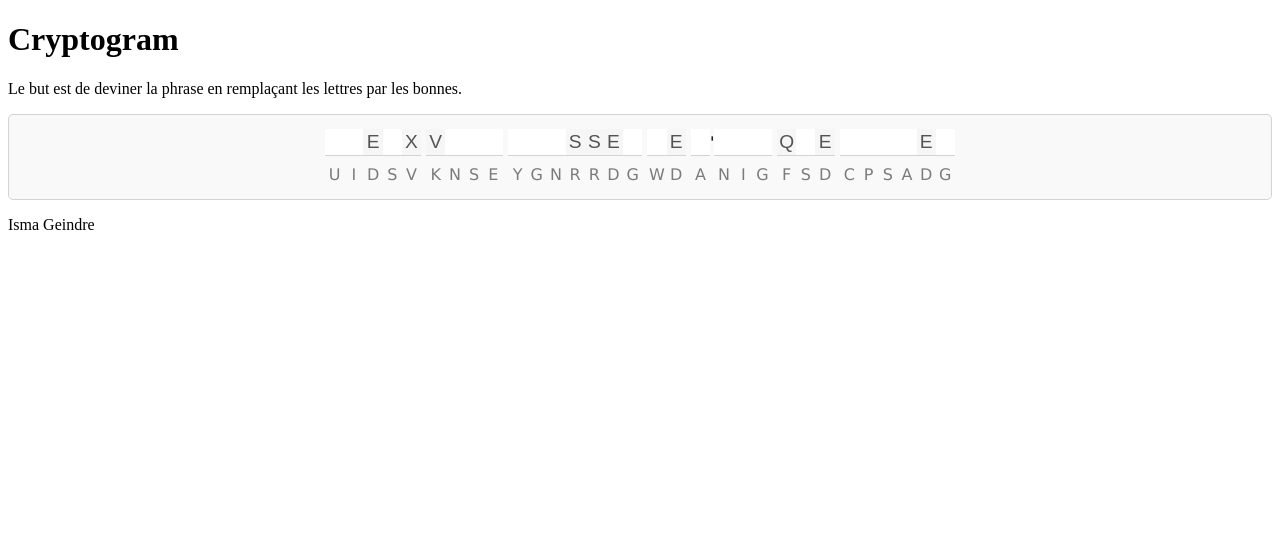
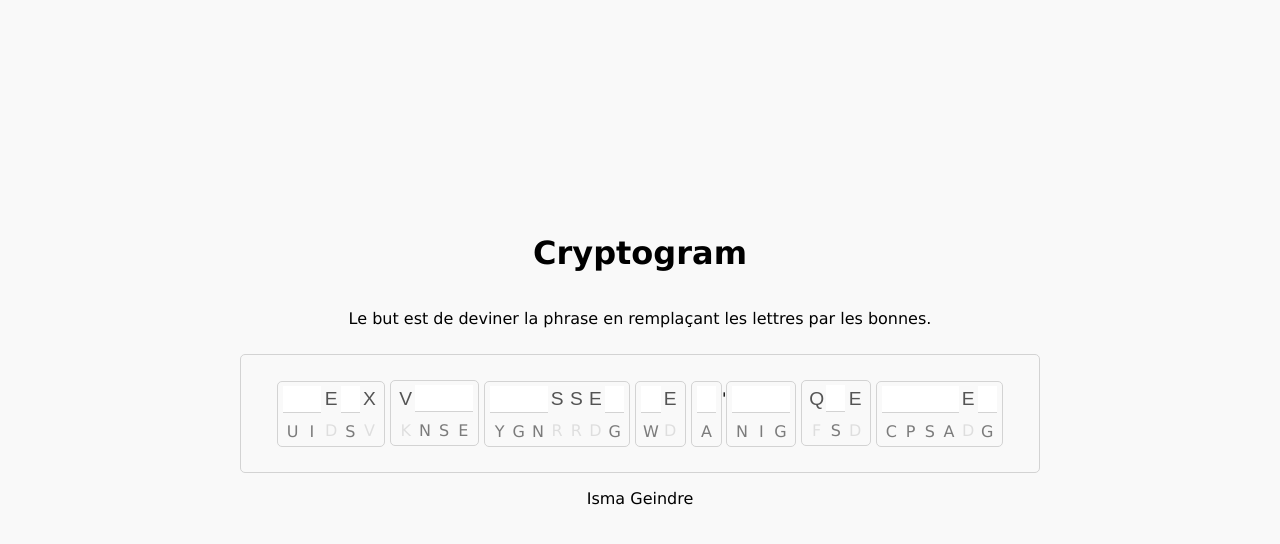
Before and after one commit to Mstrdav/cryptogram, a plain HTML site: page colin.html in a window 1280 px wide. Drawn offline with Linux system fonts and the light colour scheme; no server answers.

Commit message:
centered layout

```diff
--- a/css/board.css
+++ b/css/board.css
@@ -1,8 +1,27 @@
+body {
+    background-color: #f9f9f9;
+    font-family: 'Lucida Sans', 'Lucida Sans Regular', 'Lucida Grande', 'Lucida Sans Unicode', Geneva, Verdana, sans-serif;
+
+    display: flex;
+    flex-direction: column;
+    align-items: center;
+    justify-content: center;
+    min-height: 90vh;
+}
+
+#container {
+    width: 100%;
+    max-width: 800px;
+    margin: 0 auto;
+    padding: 0 10px;
+    text-align: center;
+}
+
 #quote {
     background: #f9f9f9;
     border: 1px solid #d3d3d3;
     border-radius: 5px;
-    padding: 10px;
+    padding: 20px 20px;
     margin: 10px 0;
     text-align: center;
 
@@ -15,6 +34,11 @@
     align-items: center;
     min-width: 10px;
     flex-wrap: nowrap;
+
+    border: 1px solid #d3d3d3;
+    border-radius: 5px;
+    padding:0 5px;
+    margin:  5px 0;
 }
 
 #quote div.word > span {
@@ -41,6 +65,15 @@
     box-shadow: 1px 2px 2px 0px rgba(0,0,0,.1);
 }
 
+#quote span input:disabled {
+    background-color: #f9f9f9;
+    border-bottom: none;
+}
+
+#quote span input:disabled + span {
+    opacity: 0.1;
+}
+
 #quote span span {
     opacity: 0.5;
     transition: all .3s;
```
